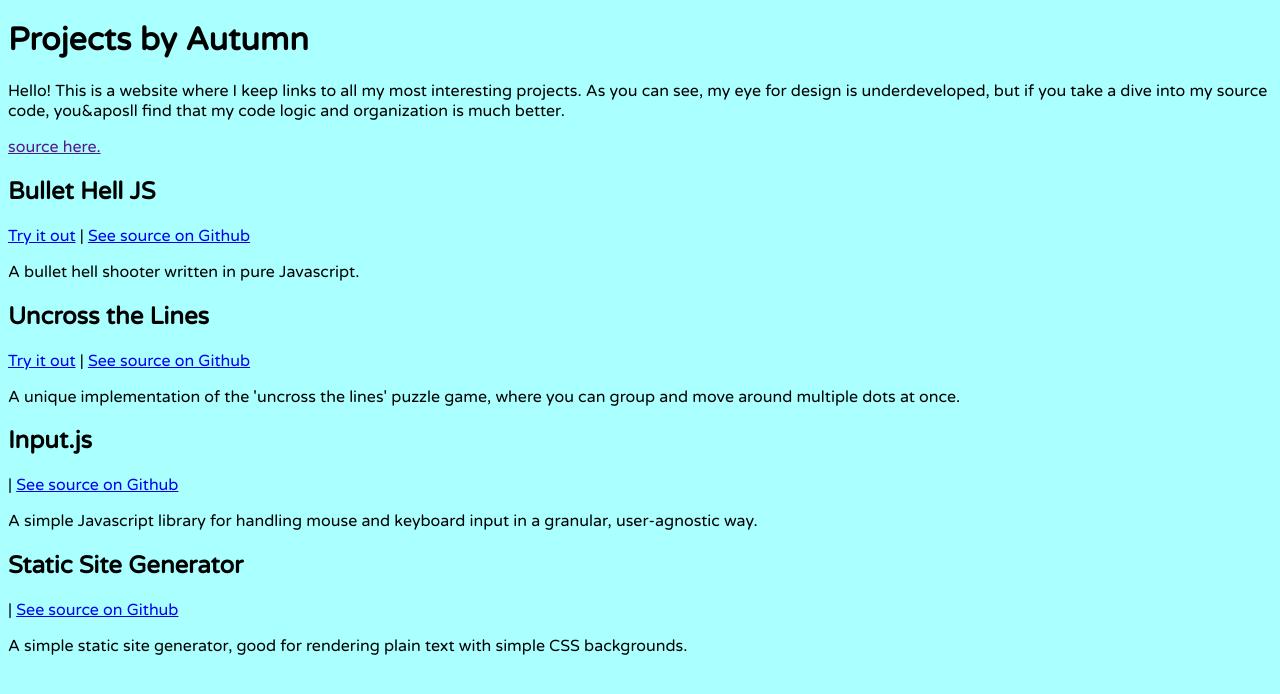
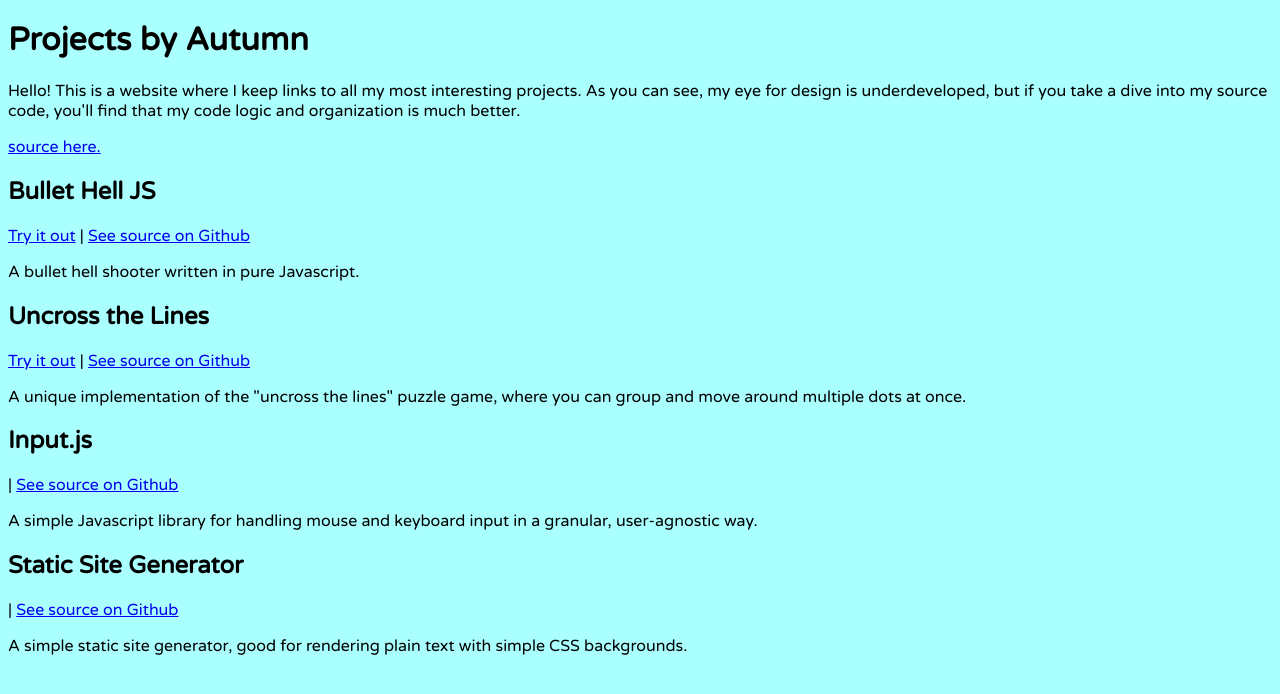
Before and after one commit to jjayeon/my-homepage, a React app: page / in a window 1280 px wide. Shown: the top 694 px of the page. Built offline with nearby package versions, Linux system fonts and the light colour scheme.

Commit message:
unicode issue

```diff
--- a/src/App.js
+++ b/src/App.js
@@ -12,10 +12,16 @@ function App() {
       <p>
         Hello! This is a website where I keep links to all my most interesting
         projects. As you can see, my eye for design is underdeveloped, but if
-        you take a dive into my source code, you&aposll find that my code logic
+        you take a dive into my source code, you&apos;ll find that my code logic
         and organization is much better.
       </p>
-      <a href="">source here.</a>
+      <a
+        href="https://github.com/jjayeon/my-homepage"
+        target="_blank"
+        rel="noreferrer noopener"
+      >
+        source here.
+      </a>
       <Card
         title="Bullet Hell JS"
         copy="A bullet hell shooter written in pure Javascript."
@@ -24,7 +30,7 @@ function App() {
       />
       <Card
         title="Uncross the Lines"
-        copy="A unique implementation of the 'uncross the lines' puzzle game, where you can group and move around multiple dots at once."
+        copy='A unique implementation of the "uncross the lines" puzzle game, where you can group and move around multiple dots at once.'
         liveurl="https://uncrossthelines.netlify.app/"
         giturl="https://github.com/jjayeon/uncross-the-lines"
       />
```
